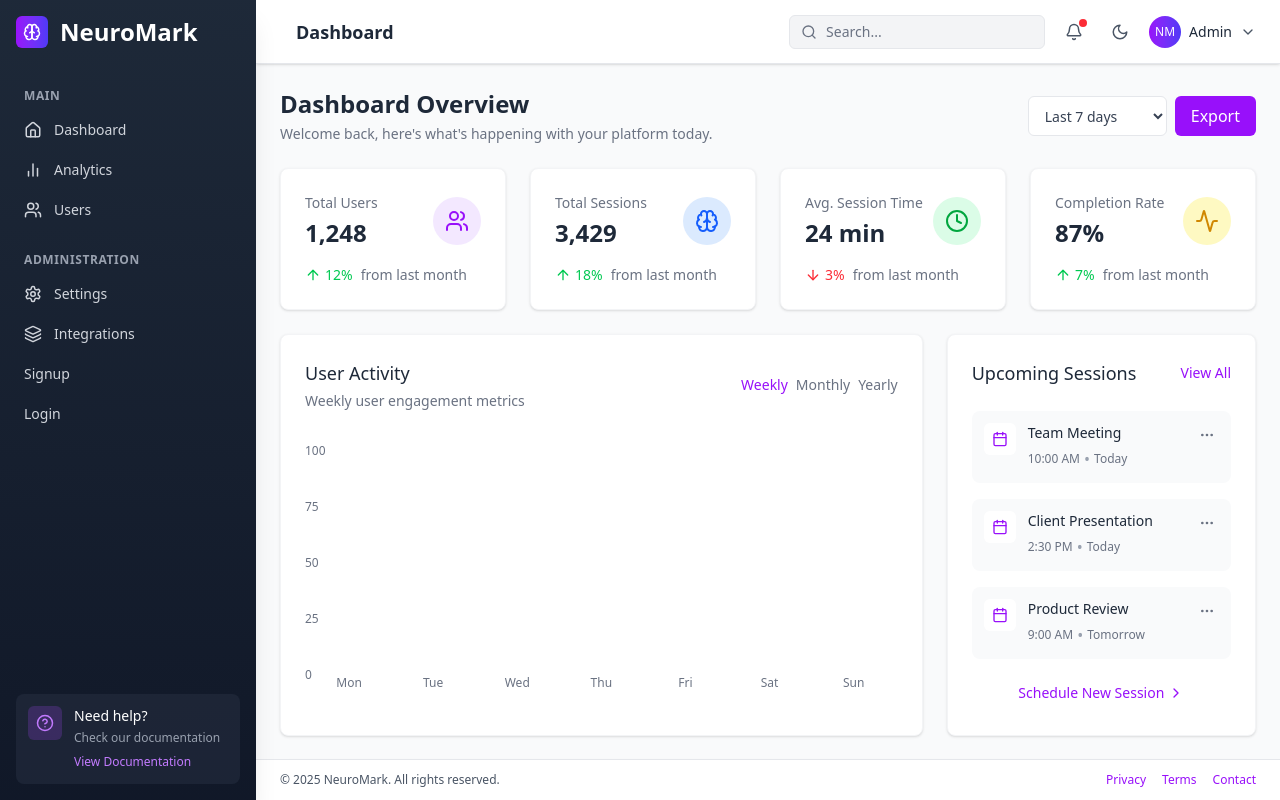
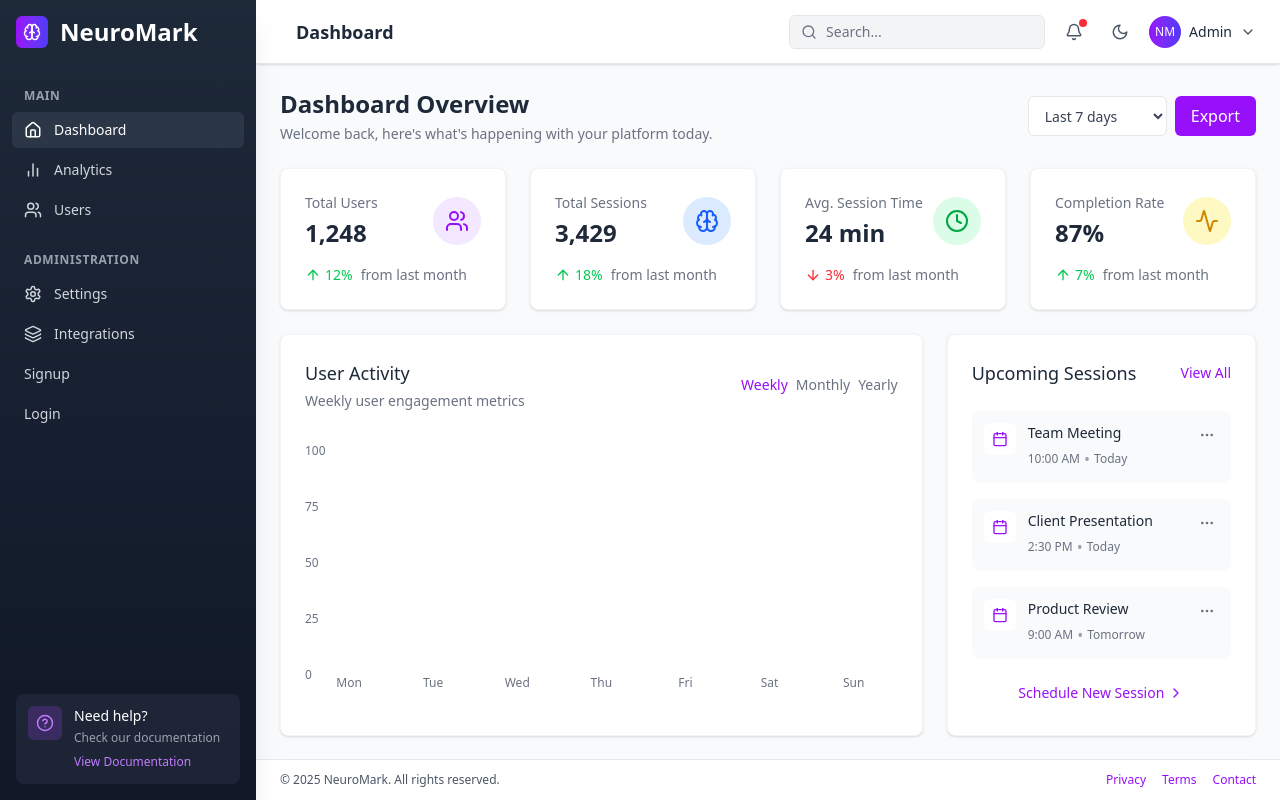
Before and after one commit to saymi313/NeuroMark, a React (Vite) app: page /dashboard in a window 1280 px wide. Built offline with nearby package versions, Linux system fonts and the light colour scheme.

Commit message:
Routin issue solved

```diff
--- a/src/App.jsx
+++ b/src/App.jsx
@@ -1,36 +1,34 @@
-
-import LoginForm from './Components/Login/LoginForm';
-import SignUpForm from './Components/Signup/SignupForm';
-import Dashboard from './Components/Dashboard/Dashboard';
-import HomePage from './Pages/Home'
-import Settings from './Pages/Settings';
-import { Routes, Route, Navigate } from 'react-router-dom';
-import OnboardingPage from './Components/Onboarding';
-import Analytics from './Pages/Analytics/index';
-import Users from './Pages/Users';
+import LoginForm from "./Components/Login/LoginForm";
+import SignUpForm from "./Components/Signup/SignupForm";
+import Dashboard from "./Components/Dashboard/Dashboard";
+import HomePage from "./Pages/Home";
+import Settings from "./Pages/Settings";
+import { Routes, Route, Navigate } from "react-router-dom";
+import OnboardingPage from "./Components/Onboarding";
+import Analytics from "./Pages/Analytics/index";
+import Users from "./Pages/Users";
 // import SignUp from './Components/Signup/SignupForm';
 // import Login from './Components/Login/LoginForm';
 
-import './App.css';
+import "./App.css";
 
 function App() {
   return (
     <div>
       <Routes>
-<Route path="/" element= { <OnboardingPage/>}/>
-<Route path='/SignUp' element={ <SignUpForm/>}/>
-<Route path='/Login' element={ <LoginForm/>}/>
-<Route path="/Dashboard" element={<Dashboard/>}>
+        <Route path="/" element={<OnboardingPage />} />
+        <Route path="/SignUp" element={<SignUpForm />} />
+        <Route path="/Login" element={<LoginForm />} />
+        <Route path="/dashboard" element={<Dashboard />}>
           <Route index element={<HomePage />} />
           <Route path="analytics" element={<Analytics />} />
           <Route path="settings" element={<Settings />} />
-<Route path="users" element={<Users/>} />
+          <Route path="users" element={<Users />} />
         </Route>
         <Route path="*" element={<Navigate to="/" replace />} />
       </Routes>
     </div>
   );
-
 }
 
 export default App;
--- a/src/Components/Dashboard/Sidebar.jsx
+++ b/src/Components/Dashboard/Sidebar.jsx
@@ -5,7 +5,7 @@
   return (
     <div className="flex flex-col h-full">
       <div className="p-4">
-        <NavLink to="/" className="flex items-center">
+        <NavLink to="/dashboard" className="flex items-center">
           <div className="bg-gradient-to-r from-purple-600 to-indigo-600 w-8 h-8 rounded-md flex items-center justify-center mr-3">
             <Brain size={18} className="text-white" />
           </div>
@@ -17,7 +17,7 @@
         <div className="text-xs font-semibold text-gray-400 uppercase tracking-wider px-3 mb-2">Main</div>
         <nav className="space-y-1">
           <NavLink
-            to="/"
+            to="/dashboard"
             className={({ isActive }) =>
               `flex items-center gap-3 px-3 py-2 rounded-md text-sm font-medium transition-colors ${
                 isActive ? "bg-gray-700/60 text-white" : "text-gray-300 hover:text-white hover:bg-gray-700/40"
@@ -29,7 +29,7 @@
           </NavLink>
 
           <NavLink
-            to="/analytics"
+            to="analytics"
             className={({ isActive }) =>
               `flex items-center gap-3 px-3 py-2 rounded-md text-sm font-medium transition-colors ${
                 isActive ? "bg-gray-700/60 text-white" : "text-gray-300 hover:text-white hover:bg-gray-700/40"
@@ -41,7 +41,7 @@
           </NavLink>
 
           <NavLink
-            to="/users"
+            to="users"
             className={({ isActive }) =>
               `flex items-center gap-3 px-3 py-2 rounded-md text-sm font-medium transition-colors ${
                 isActive ? "bg-gray-700/60 text-white" : "text-gray-300 hover:text-white hover:bg-gray-700/40"
@@ -58,7 +58,7 @@
         <div className="text-xs font-semibold text-gray-400 uppercase tracking-wider px-3 mb-2">Administration</div>
         <nav className="space-y-1">
           <NavLink
-            to="/settings"
+            to="settings"
             className={({ isActive }) =>
               `flex items-center gap-3 px-3 py-2 rounded-md text-sm font-medium transition-colors ${
                 isActive ? "bg-gray-700/60 text-white" : "text-gray-300 hover:text-white hover:bg-gray-700/40"
@@ -70,7 +70,7 @@
           </NavLink>
 
           <NavLink
-            to="/integrations"
+            to="integrations"
             className={({ isActive }) =>
               `flex items-center gap-3 px-3 py-2 rounded-md text-sm font-medium transition-colors ${
                 isActive ? "bg-gray-700/60 text-white" : "text-gray-300 hover:text-white hover:bg-gray-700/40"
```
Lines whose indentation alone changed are shown as unchanged.
